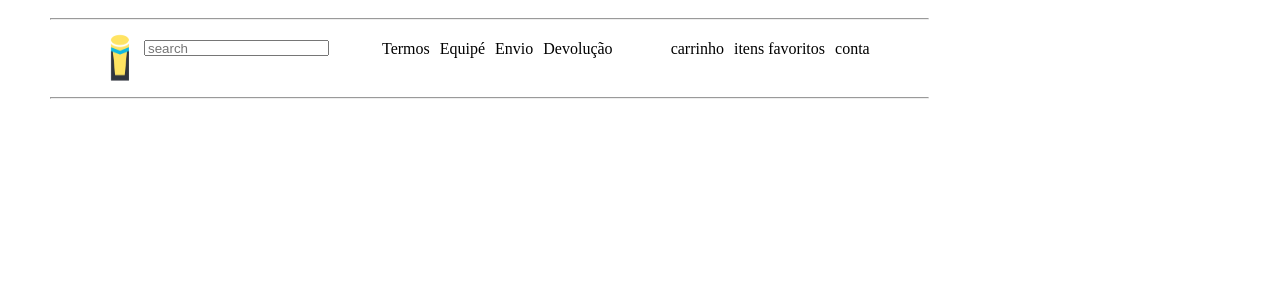
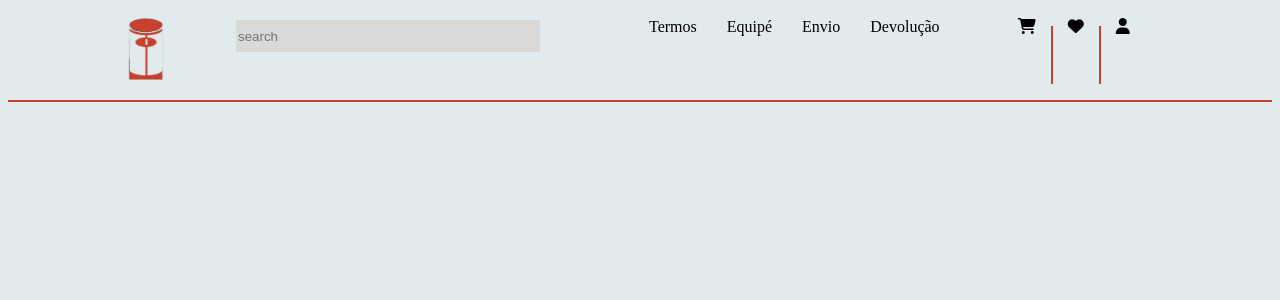
Before and after one commit to wtfemanu/trabalhoDevWeb, a Vue app: page / in a window 1280 px wide. Shown: the top 300 px of the page. Built offline with nearby package versions, Linux system fonts and the light colour scheme; the HTML template or start-up script is replaced by a standard one.

Commit message:
fiz quase nada :P

```diff
--- a/index.html
+++ b/index.html
@@ -5,6 +5,7 @@
     <link rel="icon" href="/favicon.ico">
     <meta name="viewport" content="width=device-width, initial-scale=1.0">
     <title>Image Comics</title>
+    <script src="https://kit.fontawesome.com/102d9d1cd0.js" crossorigin="anonymous"></script>
   </head>
   <body>
     <div id="app"></div>
--- a/src/App.vue
+++ b/src/App.vue
@@ -7,6 +7,8 @@ import SearchBar from './components/SearchBar.vue';
     <SearchBar/>
   </header>
 
+
+
 </template>
 <style scoped>
 
--- a/src/components/SearchBar.vue
+++ b/src/components/SearchBar.vue
@@ -1,11 +1,16 @@
 <script></script>
 
 <template>
-  <hr>
+
   <body>
-    <a href="app.vue"><img src="./icons/logo_escuro.png" alt="" width="40px" height="55px" /></a>
+    <nav>
+    <a href="app.vue"><img src="./icons/logo_clara.png" alt="" width="60px" height="80px" /></a>
 
-    <input type="text" placeholder="search" widht="5px" height=" 5px"/>
+
+
+    <input type="text"  placeholder="search" widht="5px" height=" 5px"/>
+
+
 
     <ul class="listaUm">
       <li><a href="">Termos</a></li>
@@ -15,22 +20,31 @@
     </ul>
 
     <ul class="listaDois">
-      <li><a href="">carrinho</a></li>
-      <li><a href="">itens favoritos</a></li>
-      <li><a href="">conta</a></li>
+      <li><a href=""><i class="fa-solid fa-cart-shopping"></i></a></li>
+      <hr>
+      <li><a href=""><i class="fa-solid fa-heart"></i></a></li>
+      <hr>
+      <li><a href=""><i class="fa-solid fa-user"></i></a></li>
     </ul>
-
+  </nav>
   </body>
   <hr>
 </template>
 <style>
-  body{
+    body{
+      background-color: #e1ebed;
+    }
+  body nav{
     display: flex;
-    margin:10px 50px 0px 50px;
+    margin:0px 90px 0px 90px;
+
   }
-  input{
-    height:10px ;
-    margin:10px 4px 0px 4px;
+  input {
+    height:30px ;
+    margin:12px 50px 0px 50px;
+    background-color: rgb(219, 216, 216);
+    border: none;
+    width: 300px;
   }
 
   .listaUm{
@@ -40,7 +54,7 @@
     display: flex;
   }
   body a{
-    padding: 0 0 0 0;
+    padding: 0 10px 0 10px;
   }
   ul{
     display:flex;
@@ -55,5 +69,9 @@
     text-decoration:none;
     color: black;
   }
+  hr {
+    color: 	#c8412d;
+    border:  solid 1px	#c8412d;
+  }
 
 </style>
```
Also changed, not shown: src/components/icons/logo_clara.png (added).
